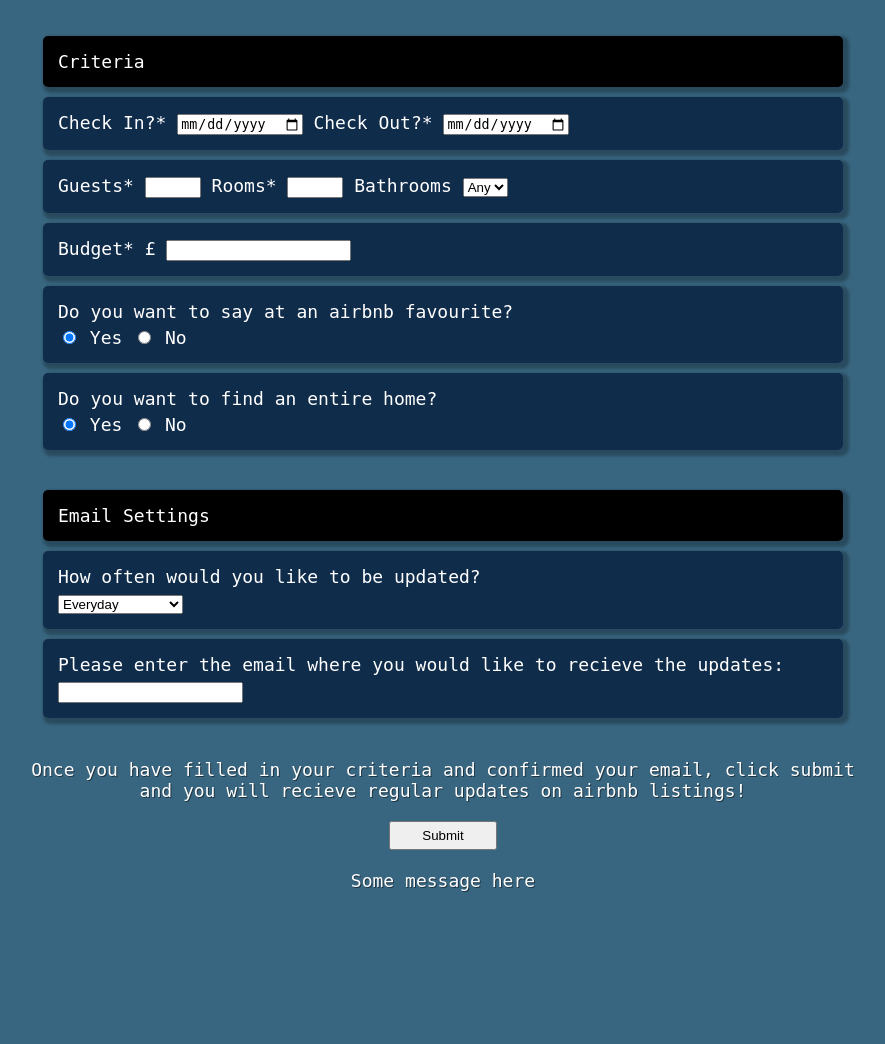
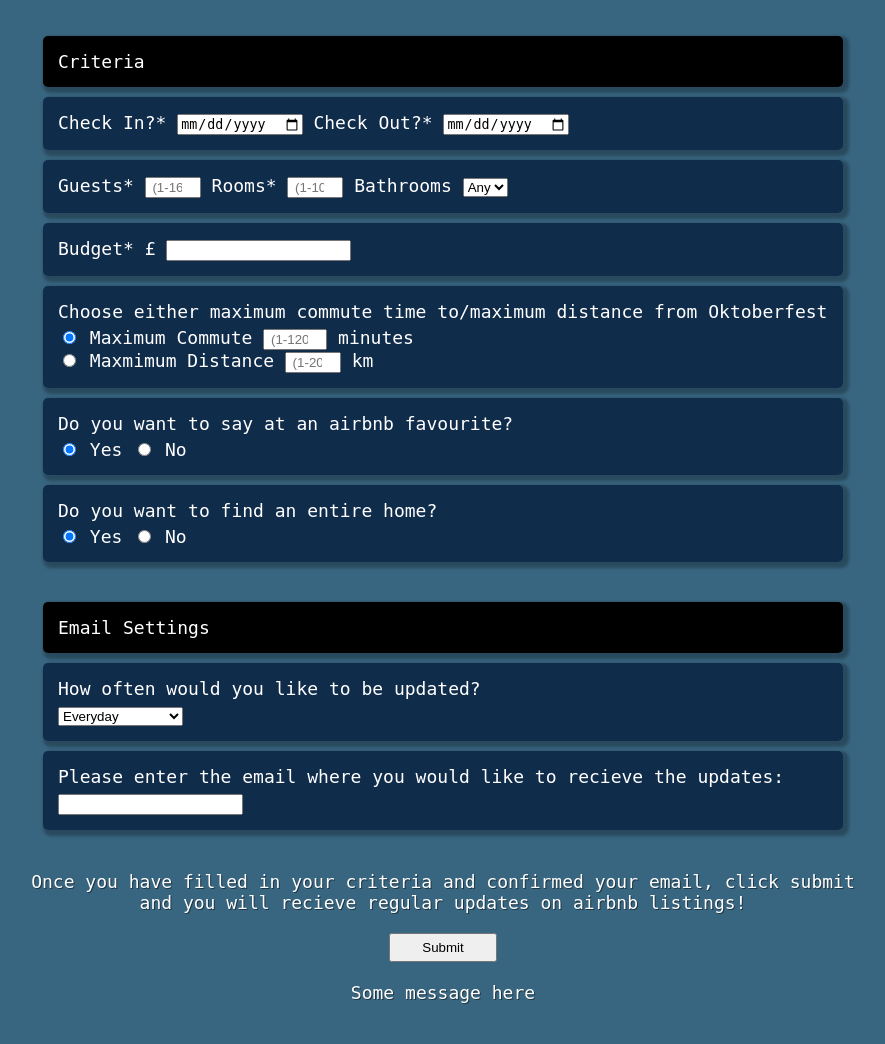
Before and after one commit to crystalchan2001/OktoberfestAirbnbSearch, a Flask app: page / in a window 1280 px wide. Shown: the part 312-1356 px from the top of the page, without its empty margins (197-1082 px from the left). Before the commit the page ends 1204 px from the top, so only its background shows below. Run offline with Flask 3, Linux system fonts and the light colour scheme.

Commit message:
Add and validate maximum travel input.

```diff
--- a/app.py
+++ b/app.py
@@ -13,17 +13,6 @@ app.secret_key = b'95cfea064e940d1f09e3bd12b82eaa95a3cf59796af5cead02bba7686cd72
 app.config['SQLALCHEMY_DATABASE_URI'] = "postgresql://<username>:<password>@<server>:5432/<db_name>"
 db = SQLAlchemy(app)
 
-# async def formGet():
-#     variableNames = ["guests", "rooms", "checkin", "checkout", "bathrooms", "budget", "favouriteStr", "entireHomeStr", "frequency", "email"]
-#     tasks = [str(request.form.get(var)) for var in variableNames]
-#     results = await asyncio.gather(*tasks)
-#     actualResults = []
-#     for result in results:
-#         actual = await result
-#         print("Awaiting task...")
-#         actualResults.append(actual)
-#     return actualResults
-
 @app.route('/', methods=['GET', 'POST'])
 def index():
     if request.method == 'POST':
@@ -37,7 +26,12 @@ def index():
         entireHomeStr = str(request.form['entire'])
         frequency = str(request.form['frequency'])
         email = str(request.form['email'])
-        session['formInput'] = [email, checkin, checkout, guests, rooms, bathrooms, budget, favouriteStr, entireHomeStr, frequency]
+        travel = request.form['travel']
+        if travel == 'distance':
+            maxTravel = request.form['travelInput']
+        else:
+            maxTravel = request.form['commuteInput']
+        session['formInput'] = [email, checkin, checkout, guests, rooms, bathrooms, budget, favouriteStr, entireHomeStr, frequency, travel, maxTravel]
 
         # cmd = [
         #     'python',
@@ -70,5 +64,6 @@ def thanks():
 @app.errorhandler(404)
 def page_not_found(e):
     return render_template('404.html'), 404
+
 if __name__ == '__main__':
     app.run(debug=True)
--- a/static/script.js
+++ b/static/script.js
@@ -1,27 +1,39 @@
 const checkInDate = document.getElementById("checkin");
 const checkOutDate = document.getElementById("checkout");
 
-checkInDate.addEventListener("change", validateInDate);
-checkOutDate.addEventListener("change", validateOutDate);
-
 function validateInDate() {
-    console.log("Checking the checkin date");
     const checkIn = new Date(checkInDate.value);
     const today = new Date();
 
-    if (checkIn < today) {
+    if (checkIn <= today) {
         alert("Your check in date should be later than today");
         checkInDate.value= "";
     }
 }
 
 function validateOutDate() {
-    console.log("Checking the checkout date");
     const checkIn = new Date(checkInDate.value);
     const checkOut = new Date(checkOutDate.value);
 
     if (checkOut <= checkIn) {
-        alert("Check out date should be later than the check in date");
+        alert("Your check out date should be later than the check in date");
         checkOutDate.value = "";
     }
 }
+
+checkInDate.addEventListener("change", validateInDate);
+checkOutDate.addEventListener("change", validateOutDate);
+
+const commuteInput = document.getElementById("commuteInput");
+const travelInput = document.getElementById("travelInput");
+const travelRadios = document.querySelectorAll('input[name="travel"]').forEach((radio) => {
+    radio.addEventListener("change", () => {
+        if (radio.value === "commute") {
+            commuteInput.required = true;
+            travelInput.required = false;
+        } else if (radio.value === "distance") {
+            commuteInput.required = false;
+            travelInput.required = true;
+        }
+    });
+});
--- a/static/styles/styles.css
+++ b/static/styles/styles.css
@@ -55,6 +55,14 @@ fieldset {
     margin-bottom: 5px;
 }
 
+.travel {
+    display: block;
+    margin: auto;
+}
+
+.travel:hover, .yn:hover {
+    color: grey;
+}
 
 button.submit {
     display: block;
--- a/templates/index.html
+++ b/templates/index.html
@@ -14,8 +14,8 @@
             <label for="checkout">Check Out?* <input type="date" id="checkout" name="checkout" required></label>
         </fieldset>
         <fieldset>
-            <label for="guests">Guests* <input type="number" id="guests" name="guests" min="0" max="16" required></label>
-            <label for="rooms">Rooms* <input type="number" id="rooms" name="rooms" min="0" max="10" required></label>
+            <label for="guests">Guests* <input type="number" id="guests" name="guests" min="0" max="16" placeholder=" (1-16)" required></label>
+            <label for="rooms">Rooms* <input type="number" id="rooms" name="rooms" min="0" max="10" placeholder=" (1-10)" required></label>
             <label for="bathrooms">Bathrooms </label>
                 <select id="bathrooms" name="bathrooms">
                 <option value="Any" selected>Any</option>
@@ -28,6 +28,13 @@
         </fieldset>
         <fieldset>
             <label for="budget">Budget* £ <input type="number" id="budget" name="budget" min="1" required></label>
+        </fieldset>
+        <fieldset>
+            <label class="legend">Choose either maximum commute time to/maximum distance from Oktoberfest</label>
+            <label for="commute" class="travel"><input type="radio" value="commute" id="commute" name="travel" checked> Maximum Commute
+                <input type="number" id="commuteInput" name="commuteInput" min="1" max="120" placeholder=" (1-120)"> minutes </label>
+            <label for="distance" class="travel"><input type="radio" value="distance" id="distance" name="travel"> Maxmimum Distance
+                <input type="number" id="travelInput" name="travelInput" min="1" max="20" placeholder=" (1-20)"> km </label>
         </fieldset>
         <fieldset>
             <label class="legend">Do you want to say at an airbnb favourite? </label>
--- a/templates/thanks.html
+++ b/templates/thanks.html
@@ -7,8 +7,9 @@
             <h2>Thank you for submitting this form!</h2>
             {% if formIn %}
                 <h3>Check your inbox for the first email to {{ formIn[0] }}!</h3>
-                <h4>You will receive updates {{ formIn[9] | lower }} for accomodation in Munich between {{ formIn[1] }} and {{ formIn[2] }}</h4>
-            {% else %}
+                <h4>You will receive updates {{ formIn[9] | lower }} for accomodation in Munich between {{ formIn[1] }} and {{ formIn[2] }}.</h4>
+                <p>{{ formIn }}</p>
+                {% else %}
                 <h3>Check your inbox for the first email!</h3>
             {% endif %}
         </header>
```
